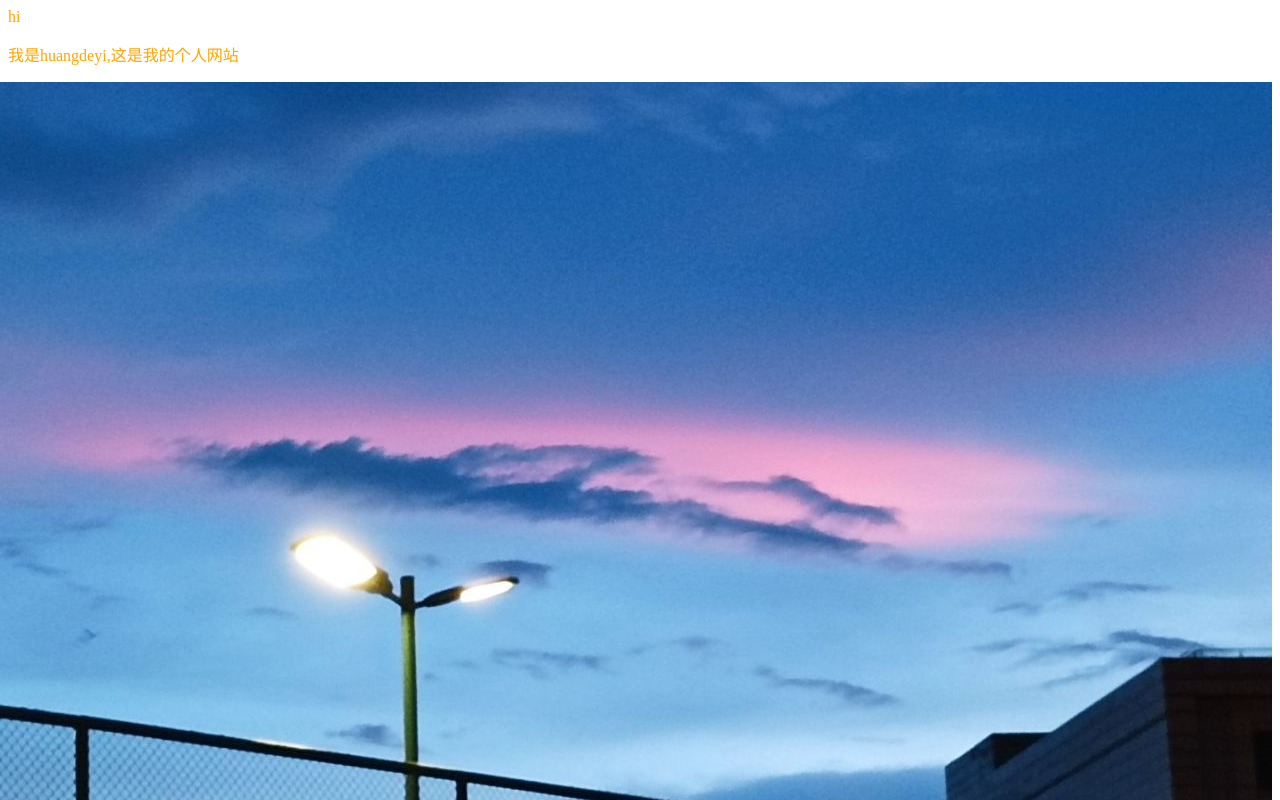
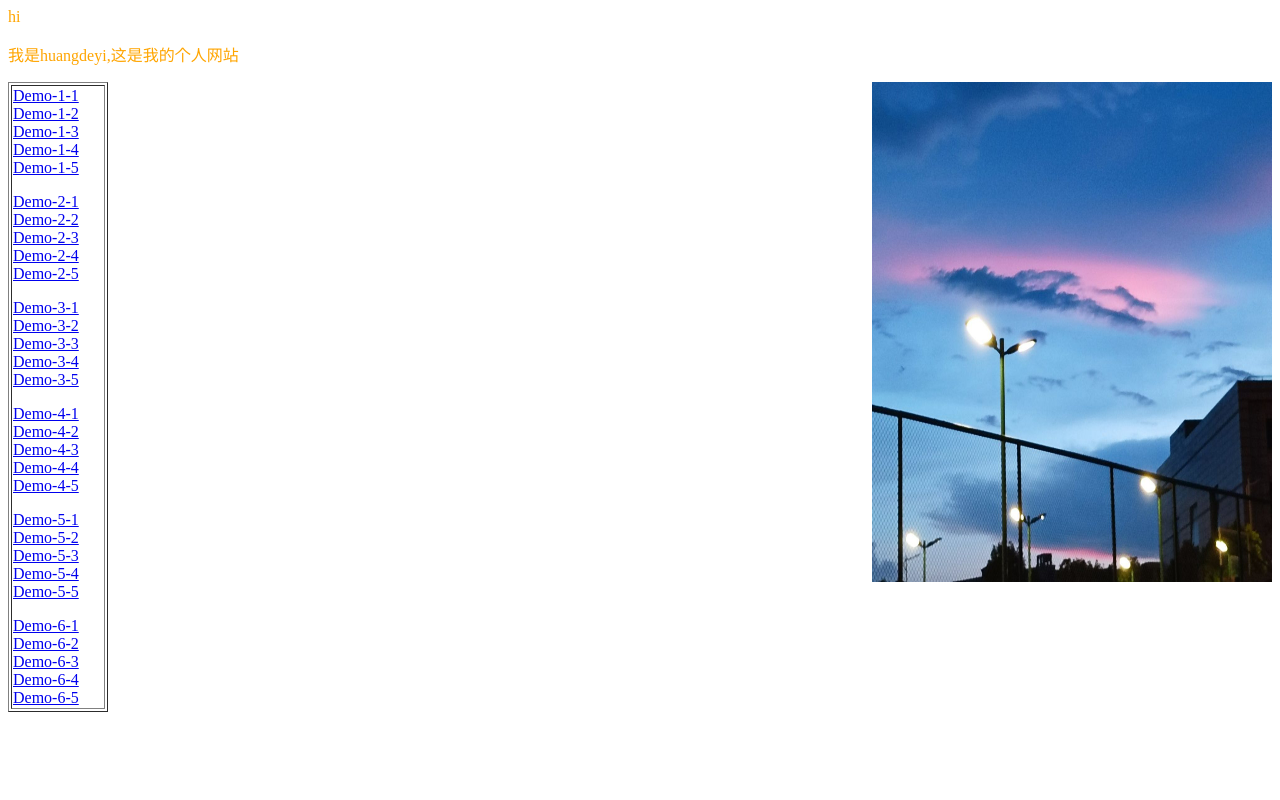
Before and after one commit to huangdeyii/huangdeyii.github.io, a plain HTML site: page index.html in a window 1280 px wide. Shown: the top 800 px of the page. Drawn offline with Linux system fonts and the light colour scheme.

Commit message:
Update index.html

```diff
--- a/index.html
+++ b/index.html
@@ -1,6 +1,6 @@
 <P><font face="楷书”  size="8" color="orange">hi</P></font>
 <p><font face="隶书” size="8" color="orange">我是huangdeyi,这是我的个人网站</font></p>
-<img src="mmexport1692616749428.jpg" style="float:right"/>
+<img src="mmexport1692616749428.jpg" style="float:right"  width="400" height="500" />
 <table width="100" border="1" color="blue"><td>
   <p><a href=" https://huangdeyii.github.io/实验一/demos/chap1-demo-1.html">Demo-1-1</a>
 <a href=" https://huangdeyii.github.io/实验一/demos/chap1-demo-2.html">Demo-1-2</a>
```
